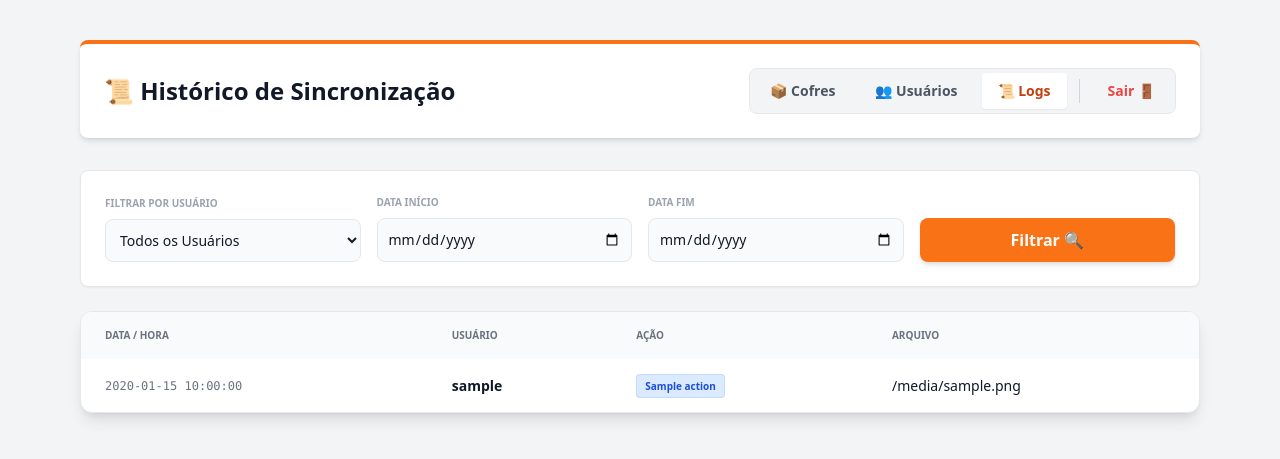
After one commit to JoseGoncalvess/SyncForge, a FastAPI app: template syncforge_server/templates/logs.html in a window 1280 px wide. The commit adds this page. Shown: the top 459 px of the page. Run offline with FastAPI, Linux system fonts and the light colour scheme; the template is opened without the code that fills it: most values are stand-ins (such as "Sample title", 1, 10 or a date in 2020); some libraries are stand-ins or nearby versions.

Commit message:
feat: implement sync logging feature, add logs page, and enhance user monitoring

```diff
--- a/syncforge_server/main.py
+++ b/syncforge_server/main.py
@@ -8,6 +8,9 @@ import asyncio
 import time
 import math
 import platform
+import json
+import csv
+import io
 from datetime import datetime
 from typing import Optional, List
 from fastapi import FastAPI, Request, Form, Cookie, Body, UploadFile, File, HTTPException, WebSocket, WebSocketDisconnect, Header
@@ -39,6 +42,14 @@ if not os.path.exists(STORAGE_DIR):
 # ==========================================
 # FUNÇÕES AUXILIARES
 # ==========================================
+def register_sync_log(user_id, username, folder_name, file_name, action):
+    conn = get_db_connection()
+    conn.execute(
+        "INSERT INTO sync_logs (user_id, username, folder_name, file_name, action) VALUES (?, ?, ?, ?, ?)",
+        (user_id, username, folder_name, file_name, action)
+    )
+    conn.commit()
+    conn.close()
 # Função auxiliar para deixar o tamanho do arquivo legível
 def format_size(size_bytes):
     if size_bytes == 0: return "0B"
@@ -99,45 +110,48 @@ def startup_event():
 # MOTOR DE COMUNICAÇÃO (WEBSOCKET)
 # ==========================================
 
+# No topo do main.py
 class ConnectionManager:
     def __init__(self):
         self.active_connections: dict[str, list[WebSocket]] = {}
+        self.online_users = set() # 👈 Novo: Rastreia IDs de usuários online
 
-    async def connect(self, ws: WebSocket, folder_id: str):
-        await ws.accept()
+    async def connect(self, websocket: WebSocket, folder_id: str, user_id: str):
+        await websocket.accept()
         if folder_id not in self.active_connections:
             self.active_connections[folder_id] = []
-        self.active_connections[folder_id].append(ws)
+        self.active_connections[folder_id].append(websocket)
+        self.online_users.add(user_id) # 👈 Marca o usuário como online
 
-    def disconnect(self, ws: WebSocket, folder_id: str):
+    def disconnect(self, websocket: WebSocket, folder_id: str, user_id: str):
         if folder_id in self.active_connections:
-            self.active_connections[folder_id].remove(ws)
-
-    async def broadcast(self, message: str, folder_id: str):
-        if folder_id in self.active_connections:
-            for connection in self.active_connections[folder_id]:
-                try:
-                    await connection.send_text(message)
-                except: pass
+            self.active_connections[folder_id].remove(websocket)
+        # Se o usuário não tiver mais nenhuma pasta conectada, fica offline
+        self.online_users.discard(user_id)
 
 manager = ConnectionManager()
 
 class ServerFolderSyncHandler(FileSystemEventHandler):
-    def __init__(self, folder_id, loop, server_path):
+    def __init__(self, folder_id, user_id, username, folder_name, loop, server_path):
         self.folder_id = folder_id
+        self.user_id = user_id
+        self.username = username
+        self.folder_name = folder_name
         self.loop = loop
         self.server_path = os.path.abspath(server_path)
-        # 👈 ESSA LINHA ABAIXO É A QUE ESTAVA FALTANDO:
         self._pending_updates = {}
 
     def _get_rel_path(self, src_path):
         return os.path.relpath(src_path, self.server_path).replace("\\", "/")
 
     def on_moved(self, event):
-        """Detecta renomeação e avisa o celular para apenas renomear o arquivo local."""
+        """Detecta renomeação e registra no log"""
         if event.is_directory: return
         old_rel = self._get_rel_path(event.src_path)
         new_rel = self._get_rel_path(event.dest_path)
+
+        # 👈 REGISTRO DE LOG: RENAME
+        register_sync_log(self.user_id, self.username, self.folder_name, f"{old_rel} -> {new_rel}", "RENAME")
 
         print(f"🔄 Watchdog: Arquivo renomeado no PC: {old_rel} -> {new_rel}")
         asyncio.run_coroutine_threadsafe(
@@ -146,26 +160,44 @@ class ServerFolderSyncHandler(FileSystemEventHandler):
         )
 
     def on_deleted(self, event):
+        """Detecta exclusão e registra no log"""
         if event.is_directory: return
         rel_path = self._get_rel_path(event.src_path)
-        asyncio.run_coroutine_threadsafe(manager.broadcast(f"DELETE:{rel_path}", self.folder_id), self.loop)
+
+        # 👈 REGISTRO DE LOG: DELETE
+        register_sync_log(self.user_id, self.username, self.folder_name, rel_path, "DELETE")
+
+        asyncio.run_coroutine_threadsafe(
+            manager.broadcast(f"DELETE:{rel_path}", self.folder_id),
+            self.loop
+        )
 
     def on_created(self, event):
+        """Detecta novo arquivo e inicia debounce para log e broadcast"""
         if not event.is_directory:
-            # Agora o loop.create_task não vai mais dar erro de atributo!
-            self.loop.create_task(self._debounce_broadcast(self._get_rel_path(event.src_path)))
+            rel_path = self._get_rel_path(event.src_path)
+            self.loop.create_task(self._debounce_broadcast(rel_path, "CREATE"))
 
     def on_modified(self, event):
+        """Detecta alteração e inicia debounce para log e broadcast"""
         if not event.is_directory:
-            self.loop.create_task(self._debounce_broadcast(self._get_rel_path(event.src_path)))
+            # Ignora o arquivo de controle interno
+            if ".syncforge_ledger" in event.src_path: return
 
-    async def _debounce_broadcast(self, rel_path):
-        # Aqui era onde o erro acontecia porque self._pending_updates não existia
+            rel_path = self._get_rel_path(event.src_path)
+            self.loop.create_task(self._debounce_broadcast(rel_path, "UPDATE"))
+
+    async def _debounce_broadcast(self, rel_path, action_type):
+        """Aguardar o arquivo estabilizar antes de logar e enviar ao celular"""
         self._pending_updates[rel_path] = time.time()
         await asyncio.sleep(2)
+
+        # Só executa se não houveram novas mudanças nos últimos 2 segundos
         if time.time() - self._pending_updates.get(rel_path, 0) >= 2:
+            # 👈 REGISTRO DE LOG: CREATE ou UPDATE
+            register_sync_log(self.user_id, self.username, self.folder_name, rel_path, action_type)
+
             await manager.broadcast(f"UPDATE:{rel_path}", self.folder_id)
-
 
 
 # ==========================================
@@ -333,17 +365,43 @@ async def download_file(folder_id: str, path: str):
 
 
 @app.post("/web/files/delete")
-async def delete_file(folder_id: str = Form(...), path: str = Form(...)):
+async def delete_file(
+    folder_id: str = Form(...),
+    path: str = Form(...) # Mantemos 'path' para bater com seu HTML
+):
     conn = get_db_connection()
-    folder = conn.execute("SELECT server_path FROM folders WHERE id = ?", (folder_id,)).fetchone()
+    # 1. Buscamos os dados completos para o Log e para o Caminho
+    query = """
+        SELECT f.server_path, f.name as folder_name, u.id as user_id, u.username
+        FROM folders f
+        JOIN users u ON f.user_id = u.id
+        WHERE f.id = ?
+    """
+    data = conn.execute(query, (folder_id,)).fetchone()
+
+    if not data:
+        conn.close()
+        raise HTTPException(status_code=404, detail="Cofre não encontrado")
+
+    # 2. Montamos o caminho físico (path aqui é o nome do arquivo)
+    full_path = os.path.join(data['server_path'], path)
+
+    if os.path.exists(full_path):
+        os.remove(full_path)
+
+        # 3. REGISTRAMOS O LOG (Agora com os dados reais)
+        register_sync_log(
+            user_id=data['user_id'],
+            username=data['username'],
+            folder_name=data['folder_name'],
+            file_name=path, # O 'path' aqui é o nome do arquivo que foi deletado
+            action="DELETE (WEB)"
+        )
+
+    conn.commit()
     conn.close()
 
-    full_path = os.path.join(folder['server_path'], path)
-    if os.path.exists(full_path):
-        os.remove(full_path)
-        # Opcional: Atualizar o Ledger aqui ou deixar o Watchdog do servidor detectar
-        return RedirectResponse(url=f"/web/folders/{folder_id}/explorer", status_code=303)
-    raise HTTPException(status_code=404)
+    return RedirectResponse(url=f"/web/folders/{folder_id}/explorer", status_code=303)
 
 
 @app.post("/web/folders/delete")
@@ -360,39 +418,62 @@ def web_delete_folder(folder_id: str = Form(...), syncforge_session: str = Cooki
 # ==========================================
 
 @app.post("/api/login")
-async def api_login(data: dict = Body(...)):
+async def api_login(request: Request, data: dict = Body(...)): # 👈 Adicionamos 'request' para pegar o IP
     email = data.get("email")
     password = data.get("password")
+    device_model = data.get("device_model", "Aparelho Desconhecido") # 👈 Captura o modelo enviado pelo Flutter
+
     conn = get_db_connection()
     cursor = conn.cursor()
 
-    # 👈 Mudança: Agora selecionamos explicitamente o device_token
-    cursor.execute("SELECT id, email, password_hash, role, device_token FROM users WHERE email = ?", (email,))
+    # 1. Busca o usuário
+    cursor.execute("SELECT id, username, email, password_hash, role, device_token FROM users WHERE email = ?", (email,))
     user = cursor.fetchone()
-    conn.close()
 
     if user and bcrypt.checkpw(password.encode('utf-8'), user['password_hash'].encode('utf-8')):
-        # 👈 Mudança: Retornamos o dicionário com a chave que o seu UserModel.dart espera
+        user_id = user["id"]
+        client_ip = request.client.host # 👈 Pega o IP real de conexão (Arcoverde ou externa)
+
+        # 2. ⚡ O PULO DO GATO: Atualiza os dados de monitoramento automaticamente
+        cursor.execute("""
+            UPDATE users
+            SET device_model = ?, last_ip = ?, last_seen = CURRENT_TIMESTAMP
+            WHERE id = ?
+        """, (device_model, client_ip, user_id))
+
+        conn.commit()
+        conn.close()
+
+        # 3. Retorna exatamente o que seu UserModel.dart espera (sem quebrar o App)
         return {
             "status": "success",
             "user": {
-                "id": user["id"],
+                "id": user_id,
+                "username": user["username"], # Adicionado para garantir
                 "email": user["email"],
                 "role": user["role"],
-                "device_token": user["device_token"] # Se for None, o FastAPI envia como null
+                "device_token": user["device_token"],
+                "device_model": device_model # O App também recebe de volta o que enviou
             }
         }
+
+    conn.close()
     raise HTTPException(status_code=401, detail="E-mail ou senha incorretos")
 
 # 👈 NOVA ROTA: Listagem de Usuários Web
 @app.get("/web/users")
-def painel_usuarios(request: Request, syncforge_session: str = Cookie(None)):
-    if not check_session(syncforge_session): return RedirectResponse(url="/login", status_code=303)
-    conn = get_db_connection(); cursor = conn.cursor()
-    cursor.execute("SELECT id, email, role, device_token FROM users")
-    usuarios = [dict(row) for row in cursor.fetchall()]
+async def list_users_page(request: Request):
+    conn = get_db_connection()
+    usuarios = conn.execute("SELECT * FROM users").fetchall()
     conn.close()
-    return templates.TemplateResponse(request=request, name="users.html", context={"usuarios": usuarios})
+    return templates.TemplateResponse(
+        request=request,
+        name="users.html",
+        context={
+            "usuarios": usuarios,
+            "online_users": manager.online_users # 👈 Passamos o set de usuários ativos
+        }
+    )
 
 @app.get("/logout")
 def logout():
@@ -619,23 +700,138 @@ async def get_file_text_content(folder_id: str, file_path: str):
         print(f"❌ Erro ao ler texto: {e}")
         raise HTTPException(status_code=400, detail="O arquivo não é um texto válido")
 
+@app.get("/web/logs")
+async def view_logs(
+    request: Request,
+    user_id: str = None,
+    start_date: str = None,
+    end_date: str = None
+):
+    conn = get_db_connection()
+    query = "SELECT * FROM sync_logs WHERE 1=1"
+    params = []
+
+    if user_id:
+        query += " AND user_id = ?"
+        params.append(user_id)
+    if start_date:
+        query += " AND timestamp >= ?"
+        params.append(f"{start_date} 00:00:00")
+    if end_date:
+        query += " AND timestamp <= ?"
+        params.append(f"{end_date} 23:59:59")
+
+    query += " ORDER BY timestamp DESC LIMIT 500"
+    logs = conn.execute(query, params).fetchall()
+    usuarios = conn.execute("SELECT id, username FROM users").fetchall()
+    conn.close()
+
+    return templates.TemplateResponse(
+        request=request,
+        name="logs.html",
+        context={"logs": logs, "usuarios": usuarios, "filters": {"user_id": user_id, "start": start_date, "end": end_date}}
+    )
+
+@app.get("/web/logs/export/{format}")
+async def export_logs(format: str):
+    conn = get_db_connection()
+    logs = conn.execute("SELECT * FROM sync_logs ORDER BY timestamp DESC").fetchall()
+    conn.close()
+
+    if format == "json":
+        data = [dict(log) for log in logs]
+        return StreamingResponse(
+            io.StringIO(json.dumps(data, indent=4)),
+            media_type="application/json",
+            headers={"Content-Disposition": "attachment; filename=syncforge_logs.json"}
+        )
+
+    # Exportação CSV
+    output = io.StringIO()
+    writer = csv.writer(output)
+    writer.writerow(["ID", "User ID", "User", "Vault", "File", "Action", "Timestamp"])
+    for log in logs:
+        writer.writerow([log['id'], log['user_id'], log['username'], log['folder_name'], log['file_name'], log['action'], log['timestamp']])
+
+    output.seek(0)
+    return StreamingResponse(
+        io.StringIO(output.read()),
+        media_type="text/csv",
+        headers={"Content-Disposition": "attachment; filename=syncforge_logs.csv"}
+    )
+
+@app.post("/web/logs/clear")
+async def clear_logs():
+    conn = get_db_connection()
+    conn.execute("DELETE FROM sync_logs")
+    conn.commit()
+    conn.close()
+    return RedirectResponse(url="/web/logs", status_code=303)
+
 # ==========================================
 # 📡 WEBSOCKET
 # ==========================================
 
 @app.websocket("/api/ws/sync/{folder_id}")
 async def websocket_endpoint(websocket: WebSocket, folder_id: str):
-    await manager.connect(websocket, folder_id)
-    conn = get_db_connection(); cursor = conn.cursor()
-    cursor.execute("SELECT server_path FROM folders WHERE id = ?", (folder_id,))
-    folder = cursor.fetchone(); conn.close()
-    if folder:
-        path = os.path.abspath(folder['server_path'])
-        if os.path.exists(path) and folder_id not in active_observers:
-            handler = ServerFolderSyncHandler(folder_id, asyncio.get_running_loop(), path)
-            obs = Observer(); obs.schedule(handler, path, recursive=True); obs.start()
-            active_observers[folder_id] = obs
+    # 1. Busca os dados necessários para o Log e o Monitor
+    conn = get_db_connection()
+    cursor = conn.cursor()
+
+    # Fazemos um JOIN para pegar o nome do usuário e da pasta de uma vez só
+    query = """
+        SELECT f.server_path, f.name as folder_name, u.id as user_id, u.username
+        FROM folders f
+        JOIN users u ON f.user_id = u.id
+        WHERE f.id = ?
+    """
+    data = cursor.execute(query, (folder_id,)).fetchone()
+
+    if not data:
+        conn.close()
+        await websocket.close(code=1008) # Pasta não encontrada
+        return
+
+    user_id = data['user_id']
+    username = data['username']
+    folder_name = data['folder_name']
+    server_path = os.path.abspath(data['server_path'])
+    client_ip = websocket.client.host
+
+    # 2. Atualiza o Live Status (IP e Visto por último)
+    cursor.execute(
+        "UPDATE users SET last_ip = ?, last_seen = CURRENT_TIMESTAMP WHERE id = ?",
+        (client_ip, user_id)
+    )
+    conn.commit()
+    conn.close()
+
+    # 3. Registra a conexão no Manager (Marca como ONLINE)
+    await manager.connect(websocket, folder_id, user_id)
+
+    # 4. Inicia o Watchdog com os novos parâmetros para Log
+    if os.path.exists(server_path) and folder_id not in active_observers:
+        # Criamos o Handler passando tudo o que ele precisa para registrar os Logs
+        handler = ServerFolderSyncHandler(
+            folder_id=folder_id,
+            user_id=user_id,
+            username=username,
+            folder_name=folder_name,
+            loop=asyncio.get_running_loop(),
+            server_path=server_path
+        )
+
+        obs = Observer()
+        obs.schedule(handler, server_path, recursive=True)
+        obs.start()
+        active_observers[folder_id] = obs
+        print(f"👀 Monitorando: {folder_name} para {username}")
+
     try:
-        while True: await websocket.receive_text()
+        # Mantém a conexão aberta aguardando mensagens (ou apenas o keep-alive)
+        while True:
+            await websocket.receive_text()
     except WebSocketDisconnect:
-        manager.disconnect(websocket, folder_id)
+        # Remove do Manager e marca como OFFLINE
+        manager.disconnect(websocket, folder_id, user_id)
+        print(f"🔌 Desconectado: {username} ({folder_name})")
--- a/syncforge_server/templates/dashboard.html
+++ b/syncforge_server/templates/dashboard.html
@@ -58,6 +58,12 @@
             class="px-4 py-2 text-sm font-semibold text-gray-600 dark:text-gray-300 hover:text-purple-600 rounded transition-all"
             >👥 Usuários</a
           >
+          <a
+            href="/web/logs"
+            class="px-4 py-2 text-sm font-semibold text-gray-600 dark:text-gray-300 hover:text-purple-600 rounded transition-all"
+          >
+            📜 Logs
+          </a>
           <button
             onclick="toggleTheme()"
             class="p-2 text-gray-500 dark:text-gray-300 hover:bg-gray-200 dark:hover:bg-gray-600 rounded-full transition-all"
--- /dev/null
+++ b/syncforge_server/templates/logs.html
@@ -0,0 +1,118 @@
+<!doctype html>
+<html lang="pt-BR">
+
+<head>
+  <meta charset="UTF-8" />
+  <meta name="viewport" content="width=device-width, initial-scale=1.0" />
+  <title>SyncForge - Histórico de Logs</title>
+  <script src="https://cdn.tailwindcss.com"></script>
+  <script>
+    tailwind.config = { darkMode: 'class' }
+    if (
+      localStorage.getItem('theme') === 'dark' ||
+      (!('theme' in localStorage) &&
+        window.matchMedia('(prefers-color-scheme: dark)').matches)
+    ) {
+      document.documentElement.classList.add('dark')
+    } else {
+      document.documentElement.classList.remove('dark')
+    }
+  </script>
+</head>
+
+<body class="bg-gray-100 dark:bg-gray-900 text-gray-900 dark:text-gray-100 pb-10 transition-colors duration-300">
+  <div class="container mx-auto mt-10 max-w-6xl px-4">
+    <div
+      class="bg-white dark:bg-gray-800 p-6 rounded-lg shadow-md mb-8 border-t-4 border-orange-500 flex flex-col md:flex-row justify-between items-center gap-4">
+      <h1 class="text-2xl font-bold flex items-center gap-2">
+        📜 Histórico de Sincronização
+      </h1>
+      <nav
+        class="flex items-center gap-2 bg-gray-100 dark:bg-gray-700 p-1 rounded-lg border border-gray-200 dark:border-gray-600">
+        <a href="/"
+          class="px-4 py-2 text-sm font-semibold text-gray-600 dark:text-gray-300 hover:text-blue-600 rounded">📦
+          Cofres</a>
+        <a href="/web/users"
+          class="px-4 py-2 text-sm font-semibold text-gray-600 dark:text-gray-300 hover:text-purple-600 rounded">👥
+          Usuários</a>
+        <span
+          class="px-4 py-2 text-sm font-bold text-orange-700 dark:text-orange-400 bg-white dark:bg-gray-800 shadow-sm rounded">📜
+          Logs</span>
+        <div class="w-px h-6 bg-gray-300 dark:bg-gray-500 mx-1"></div>
+        <a href="/logout"
+          class="px-4 py-2 text-sm font-bold text-red-500 hover:bg-red-50 dark:hover:bg-gray-800 rounded">Sair 🚪</a>
+      </nav>
+    </div>
+
+    <form method="get" action="/web/logs"
+      class="bg-white dark:bg-gray-800 p-6 rounded-lg shadow-sm mb-6 grid grid-cols-1 md:grid-cols-4 gap-4 items-end border border-gray-200 dark:border-gray-700">
+      <div>
+        <label class="block text-[10px] uppercase font-black text-gray-400 mb-2">Filtrar por Usuário</label>
+        <select name="user_id"
+          class="w-full bg-gray-50 dark:bg-gray-700 border border-gray-200 dark:border-gray-600 rounded-lg p-2.5 text-sm outline-none focus:ring-2 focus:ring-orange-500">
+          <option value="">Todos os Usuários</option>
+          {% for u in usuarios %}
+          <option value="{{ u.id }}" {% if filters.user_id=="u.id" %}selected{% endif %}>
+            {{ u.username }}
+          </option>
+          {% endfor %}
+        </select>
+      </div>
+      <div>
+        <label class="block text-[10px] uppercase font-black text-gray-400 mb-2">Data Início</label>
+        <input type="date" name="start_date" value="{{ filters.start or '' }}"
+          class="w-full bg-gray-50 dark:bg-gray-700 border border-gray-200 dark:border-gray-600 rounded-lg p-2.5 text-sm outline-none" />
+      </div>
+      <div>
+        <label class="block text-[10px] uppercase font-black text-gray-400 mb-2">Data Fim</label>
+        <input type="date" name="end_date" value="{{ filters.end or '' }}"
+          class="w-full bg-gray-50 dark:bg-gray-700 border border-gray-200 dark:border-gray-600 rounded-lg p-2.5 text-sm outline-none" />
+      </div>
+      <button type="submit"
+        class="bg-orange-500 hover:bg-orange-600 text-white font-bold py-2.5 rounded-lg shadow-md active:scale-95 transition-all">
+        Filtrar 🔍
+      </button>
+    </form>
+
+    <div
+      class="bg-white dark:bg-gray-800 rounded-xl shadow-lg overflow-hidden border border-gray-200 dark:border-gray-700">
+      <table class="min-w-full">
+        <thead class="bg-gray-50 dark:bg-gray-700/50 text-[10px] uppercase text-gray-500">
+          <tr>
+            <th class="py-4 px-6 text-left">Data / Hora</th>
+            <th class="py-4 px-6 text-left">Usuário</th>
+            <th class="py-4 px-6 text-left">Ação</th>
+            <th class="py-4 px-6 text-left">Arquivo</th>
+          </tr>
+        </thead>
+        <tbody class="text-sm divide-y divide-gray-100 dark:divide-gray-700">
+          {% for log in logs %}
+          <tr class="hover:bg-orange-50/20 dark:hover:bg-orange-900/10 transition-colors">
+            <td class="py-4 px-6 text-gray-500 font-mono text-xs">
+              {{ log.timestamp }}
+            </td>
+            <td class="py-4 px-6 font-bold">{{ log.username }}</td>
+            <td class="py-4 px-6">
+              <span
+                class="px-2 py-1 rounded text-[10px] font-black border {% if log.action == 'DELETE' %} bg-red-100 text-red-700 border-red-200 {% elif log.action == 'RENAME' %} bg-purple-100 text-purple-700 border-purple-200 {% elif log.action in ['UPLOAD', 'CREATE'] %} bg-green-100 text-green-700 border-green-200 {% else %} bg-blue-100 text-blue-700 border-blue-200 {% endif %}">
+                {{ log.action }}
+              </span>
+            </td>
+            <td class="py-4 px-6 truncate max-w-xs font-medium">
+              {{ log.file_name }}
+            </td>
+          </tr>
+          {% else %}
+          <tr>
+            <td colspan="4" class="py-20 text-center text-gray-400 italic">
+              Nenhum registro encontrado.
+            </td>
+          </tr>
+          {% endfor %}
+        </tbody>
+      </table>
+    </div>
+  </div>
+</body>
+
+</html>
```
Also changed, not shown: syncforge_server/database/db_setup.py (+16 -1 lines), syncforge_server/templates/users.html (+35 -23 lines).
